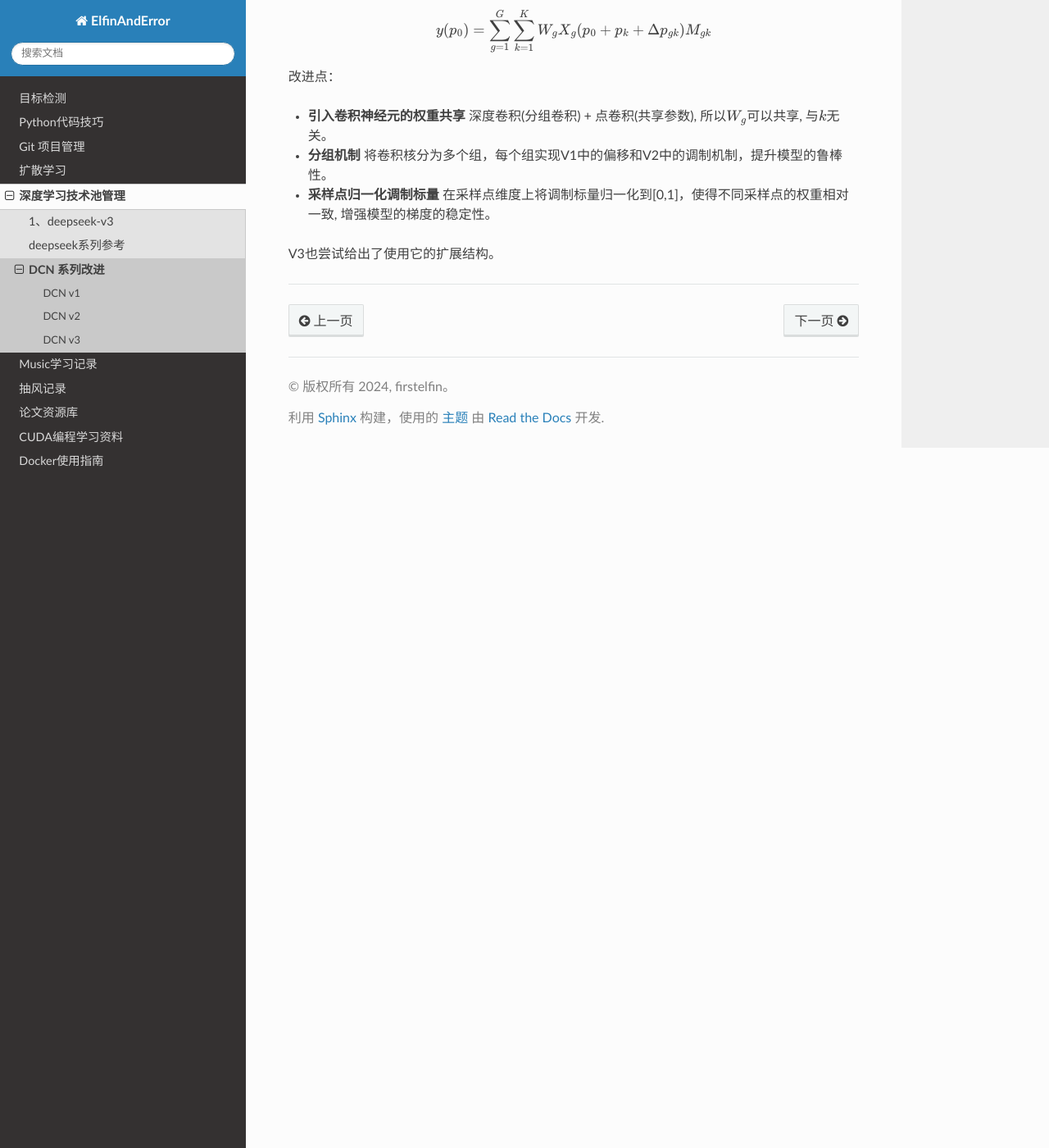
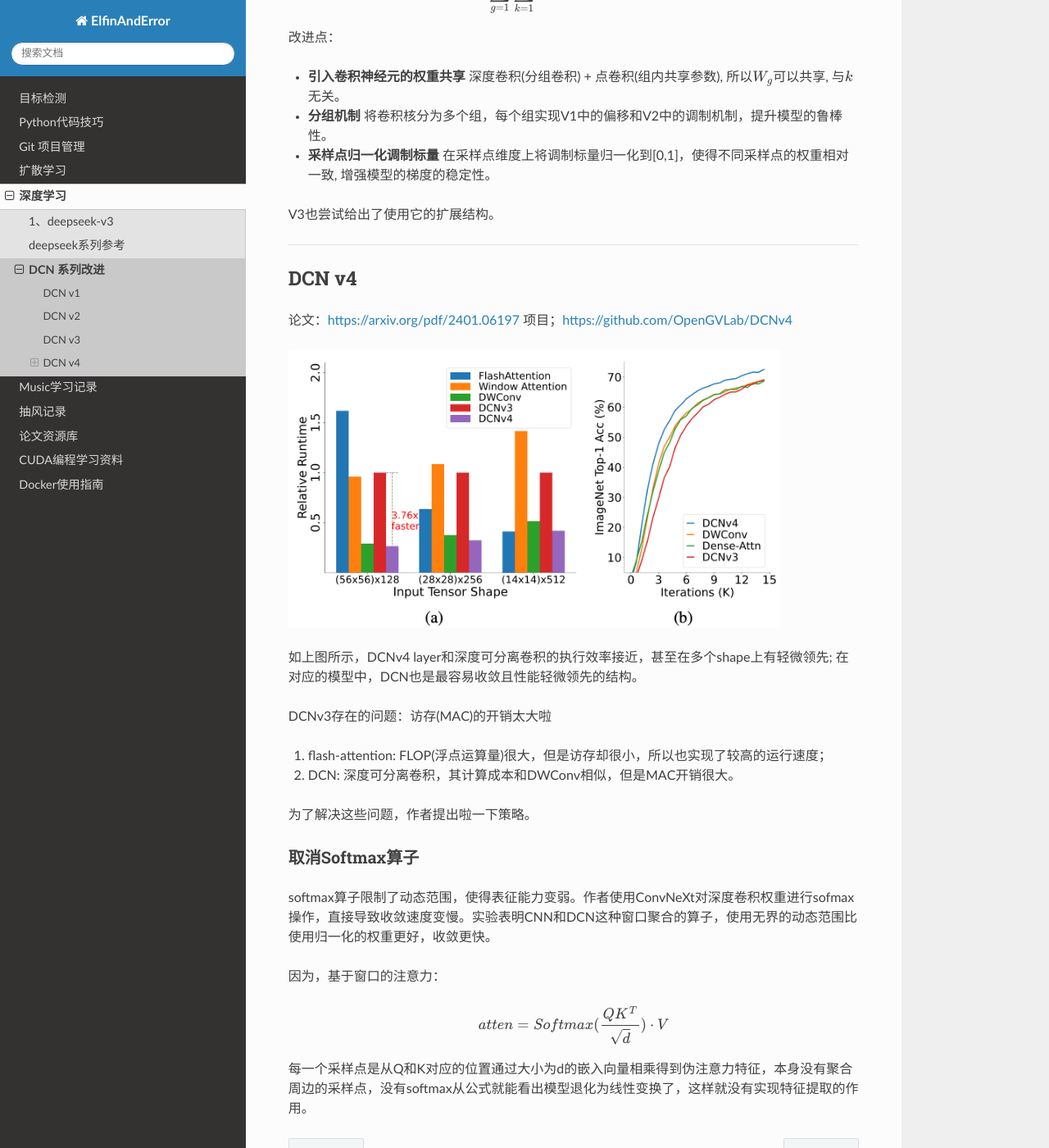
Before and after one commit to firstelfin/Book-ElfinAndError, a Sphinx documentation site: the page built from docs/source/deepLearning/DCN.md, in a window 1280 px wide and 1400 px high, scrolled down 1215 px. Shown: the whole window at 82% size. Built offline with Sphinx 7.4.7 and the Read the Docs theme 3.1.0, drawn with Linux system fonts in a browser that asks for light colours; pages that are not in the unit, such as notebooks, are missing from menus; some of the changed text lies outside the part shown.

Commit message:
dcn v4 init

```diff
--- a/docs/source/deepLearning/DCN.md
+++ b/docs/source/deepLearning/DCN.md
@@ -9,6 +9,7 @@ y(p_{0}) = \sum_{k=1}^{K} {W_{k} X(p_{0} + p_{k} + \Delta p_{k})}
 $$
 
 实现方式：
+
 - 通过一个额外的卷积分支预测每个采样点的偏移量（2K个通道，K为卷积核大小）。
 
 - 使用双线性插值计算偏移后的非整数位置特征值，确保梯度可反向传播。
@@ -39,9 +40,8 @@ $$
 
 DCNv3(2023)引入卷积神经元的权重共享; 分组机制(多头机制类似); 采样点归一化调制标量。
 
-项目：https://github.com/OpenGVLab/InternImage
-
-论文：https://arxiv.org/pdf/2211.05778
+项目：<https://github.com/OpenGVLab/InternImage>
+论文：<https://arxiv.org/pdf/2211.05778>
 
 $$
 y(p_{0}) = \sum_{g=1}^{G} \sum_{k=1}^{K} {W_{g} X_{g}(p_{0} + p_{k} + \Delta p_{gk})} M_{gk}
@@ -49,10 +49,37 @@ $$
 
 改进点：
 
-- **引入卷积神经元的权重共享**    深度卷积(分组卷积) + 点卷积(共享参数), 所以$W_{g}$可以共享, 与$k$无关。
+- **引入卷积神经元的权重共享**    深度卷积(分组卷积) + 点卷积(组内共享参数), 所以$W_{g}$可以共享, 与$k$无关。
 - **分组机制**    将卷积核分为多个组，每个组实现V1中的偏移和V2中的调制机制，提升模型的鲁棒性。
 - **采样点归一化调制标量**    在采样点维度上将调制标量归一化到[0,1]，使得不同采样点的权重相对一致, 增强模型的梯度的稳定性。
 
 V3也尝试给出了使用它的扩展结构。
 
 ---
+
+### DCN v4
+
+论文：<https://arxiv.org/pdf/2401.06197>
+项目；<https://github.com/OpenGVLab/DCNv4>
+
+<img src="images/DCNv4-faster.png" alt="DCN v4执行效率" width=600>
+
+如上图所示，DCNv4 layer和深度可分离卷积的执行效率接近，甚至在多个shape上有轻微领先; 在对应的模型中，DCN也是最容易收敛且性能轻微领先的结构。
+
+DCNv3存在的问题：访存(MAC)的开销太大啦
+1. flash-attention: FLOP(浮点运算量)很大，但是访存却很小，所以也实现了较高的运行速度；
+2. DCN: 深度可分离卷积，其计算成本和DWConv相似，但是MAC开销很大。
+
+为了解决这些问题，作者提出啦一下策略。
+
+#### 取消Softmax算子
+
+softmax算子限制了动态范围，使得表征能力变弱。作者使用ConvNeXt对深度卷积权重进行sofmax操作，直接导致收敛速度变慢。实验表明CNN和DCN这种窗口聚合的算子，使用无界的动态范围比使用归一化的权重更好，收敛更快。
+
+因为，基于窗口的注意力：
+
+$$
+atten=Softmax(\frac{QK^{T}}{\sqrt{d}}) \cdot V
+$$
+
+每一个采样点是从Q和K对应的位置通过大小为d的嵌入向量相乘得到伪注意力特征，本身没有聚合周边的采样点，没有softmax从公式就能看出模型退化为线性变换了，这样就没有实现特征提取的作用。
--- a/docs/source/deepLearning/learning.rst
+++ b/docs/source/deepLearning/learning.rst
@@ -1,4 +1,4 @@
-深度学习技术池管理
+深度学习
 ===================================
 
 本章记录深度学习技术trick、架构设计信息。
```
Also changed, not shown: docs/source/deepLearning/images/DCNv4-faster.png (added).
